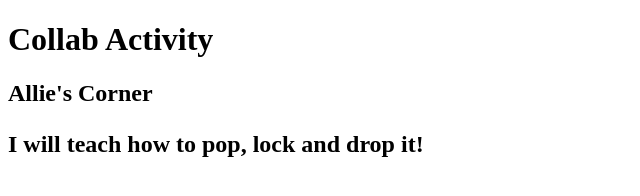
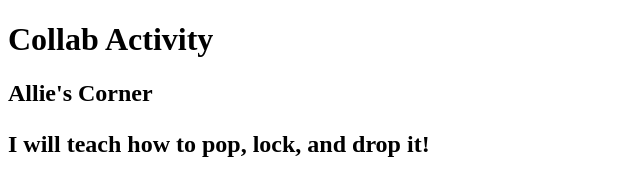
Before and after one commit to rxtATX/collab-demo-2, a plain HTML site: page index.html in a window 1280 px wide. Shown: the full height of the page, 0-640 px from the left. Drawn offline with Linux system fonts and the light colour scheme.

```diff
--- a/index.html
+++ b/index.html
@@ -10,7 +10,7 @@
 
   <section>
     <h2> Allie's Corner
-      <p> I will teach how to pop, lock and drop it!</p>
+      <p> I will teach how to pop, lock, and drop it!</p>
 
   </section>
 
```
